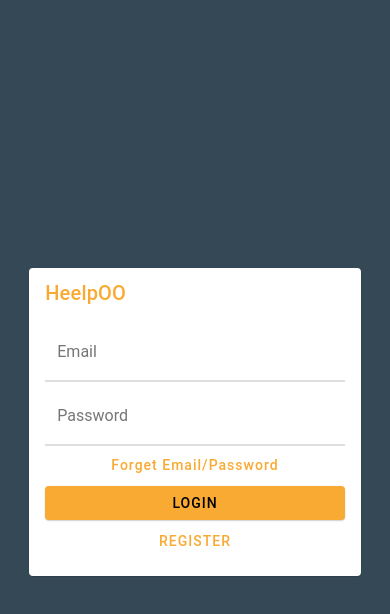
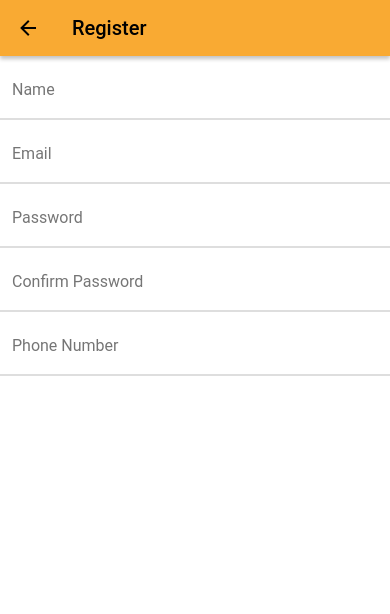
Before and after one commit to Ahmedbizo/DriveIt, a React Native app: screen / in a window 390 px wide. Shown: the top 614 px of the page. Built offline with nearby package versions, Linux system fonts and the light colour scheme.

Commit message:
added content to register screen

```diff
--- a/App.tsx
+++ b/App.tsx
@@ -5,6 +5,7 @@ import  React from 'react';
 import { Provider as PaperProvider, TextInput} from 'react-native-paper';
 import { them } from './App.style';
 import { LoginScreen } from './app/screens/login/login.screen';
+import { RegisterScreen } from './app/screens/register/register.screen';
 
 const App = () => {
 
@@ -12,7 +13,7 @@ const App = () => {
   return(
   <PaperProvider theme={them}>
 
-    <LoginScreen/>
+    <RegisterScreen/>
   </PaperProvider>
 
   );
--- a/app/screens/register/register.screen.tsx
+++ b/app/screens/register/register.screen.tsx
@@ -1,7 +1,6 @@
-import { ASSIGNMENT_OPERATORS } from "@babel/types";
 import React from "react";
 import { SafeAreaView, ScrollView } from "react-native";
-import { Appbar } from "react-native-paper";
+import { Appbar, TextInput } from "react-native-paper";
 
 export const RegisterScreen = () => {
 
@@ -12,8 +11,14 @@ export const RegisterScreen = () => {
          <ScrollView>
             <Appbar>
                 <Appbar.BackAction/>
-                <Appbar.Content title='register'/>
+                <Appbar.Content title='Register'/>
             </Appbar>
+
+            <TextInput label='Name'/>
+            <TextInput label= 'Email' keyboardType='email-address'/>
+            <TextInput label='Password' secureTextEntry={true}/>
+            <TextInput label='Confirm Password ' secureTextEntry={true}/>
+            <TextInput label='Phone Number' keyboardType='number-pad'/>
 
          </ScrollView>
 
```
